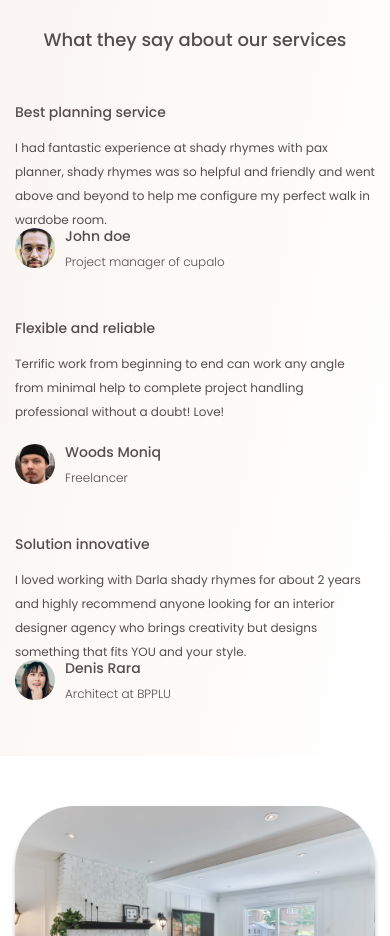
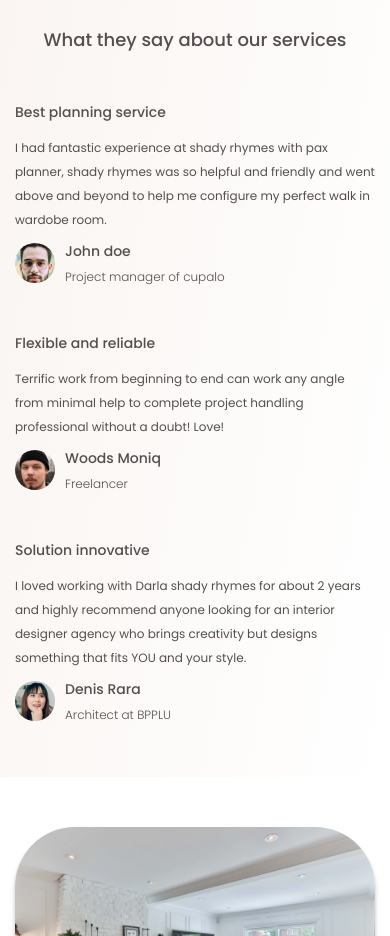
Before and after one commit to 1vvan/shady_rhymes, a plain HTML site: page index.html in a window 390 px wide. Shown: the part 3160-4096 px from the top of the page. Drawn offline with Linux system fonts and the light colour scheme.

Commit message:
Shady Rhymes

```diff
--- a/css/style.css
+++ b/css/style.css
@@ -744,22 +744,17 @@ h6 {
 }
 
 .review__text {
-    height: 144px;
+    height: 60%;
     line-height: 200%;
-    margin: 0px 0px 56px 0px;
+    margin: 0px 0px 10px 0px;
 }
 @media (max-width: 767px){
     .review__text{
-        max-height: 76px;
         font-size: 12px;
-        margin: 0px 0px 10px 0px;
+        margin: 0px 0px 5px 0px;
     }
 }
-@media (max-width: 321px){
-    .review__text{
-        max-height: 110px;
-    }
-}
+
 
 .author {
     display: flex;
```
